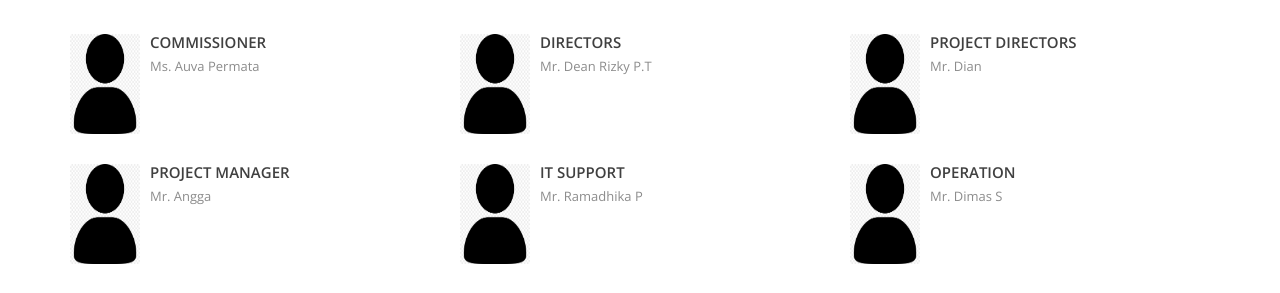
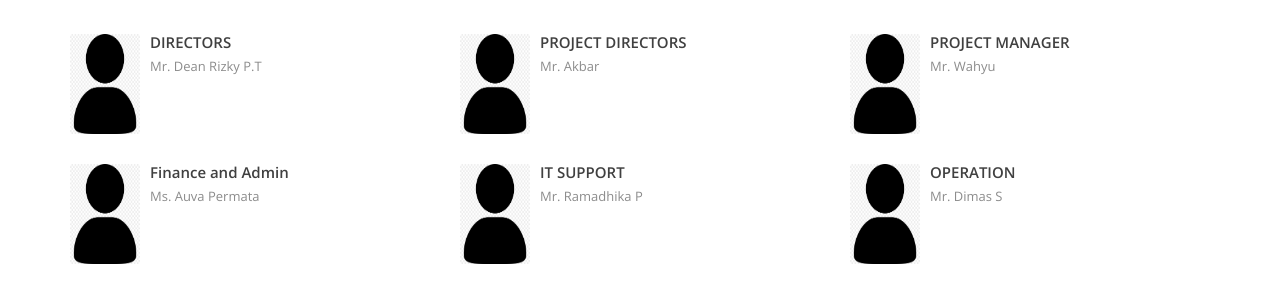
Before and after one commit to actho01/dafema, a plain HTML site: page index.html in a window 1280 px wide. Shown: the part 659-952 px from the top of the page. Drawn offline with nearby package versions, Linux system fonts and the light colour scheme.

Commit message:
ubah struktur

```diff
--- a/index.html
+++ b/index.html
@@ -55,19 +55,6 @@
             <h2 class="section-title">Company Board of Directors/Professional Heads</h2>
             <div class="container">
                 <div class="row">
-                    <div class="col-md-4 col-sm-6 col-xs-12">
-                        <div class="media">
-                            <div class="media-left media-middle">
-                                <div>
-                                    <img src="img/head office/siluet.jpg" alt="" height="100px" width="70px">
-                                </div>
-                            </div>
-                            <div class="media-body">
-                                <h4 class="media-heading">COMMISSIONER</h4>
-                                <p>Ms. Auva Permata</p>
-                            </div>
-                        </div>
-                    </div>
 
                     <div class="col-md-4 col-sm-6 col-xs-12">
                         <div class="media">
@@ -91,7 +78,7 @@
                             </div>
                             <div class="media-body">
                                 <h4 class="media-heading">PROJECT DIRECTORS</h4>
-                                <p>Mr. Dian </p>
+                                <p>Mr. Akbar </p>
                             </div>
                         </div>
                     </div>
@@ -104,7 +91,20 @@
                             </div>
                             <div class="media-body">
                                 <h4 class="media-heading">PROJECT MANAGER</h4>
-                                <p>Mr. Angga </p>
+                                <p>Mr. Wahyu </p>
+                            </div>
+                        </div>
+                    </div>
+                    <div class="col-md-4 col-sm-6 col-xs-12">
+                        <div class="media">
+                            <div class="media-left media-middle">
+                                <div>
+                                    <img src="img/head office/siluet.jpg" alt="" height="100px" width="70px">
+                                </div>
+                            </div>
+                            <div class="media-body">
+                                <h4 class="media-heading">Finance and Admin</h4>
+                                <p>Ms. Auva Permata</p>
                             </div>
                         </div>
                     </div>
```
Also changed, not shown: 3 other files.
